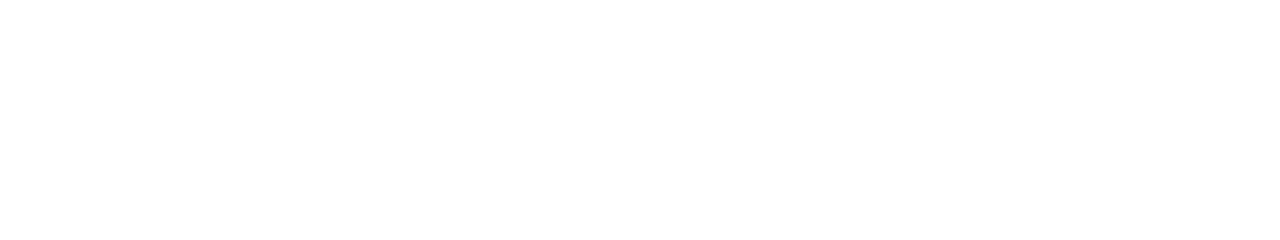
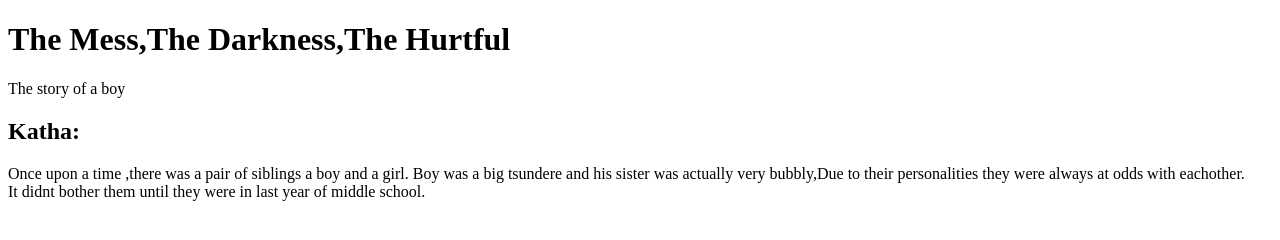
Before and after one commit to junior123w/clgcodes, a plain HTML site: page index.html in a window 1280 px wide. Drawn offline with Linux system fonts and the light colour scheme.

Commit message:
2nd iteration of base code

```diff
--- a/index.html
+++ b/index.html
@@ -1,12 +1,26 @@
 <!DOCTYPE html>
 <html lang="en">
+
 <head>
     <meta charset="UTF-8">
     <meta http-equiv="X-UA-Compatible" content="IE=edge">
     <meta name="viewport" content="width=device-width, initial-scale=1.0">
-        <title>first page</title>
+    <title>Limian Hahs- jivan ni katha</title>
 </head>
+
 <body>
+    <header>
+        <h1>The Mess,The Darkness,The Hurtful</h1>
+        <p>The story of a boy</p>
+    </header>
 
+    <section>
+        <h2>Katha:</h2>
+        <p>
+            Once upon a time ,there was a pair of siblings a boy and a girl. Boy was a big tsundere and his sister
+            was actually very bubbly,Due to their personalities they were always at odds with eachother.
+            <br>It didnt bother them until they were in last year of middle school.</br>
+        </p>
+    </section>
 </body>
 </html>
```
Lines whose indentation alone changed are shown as unchanged.
